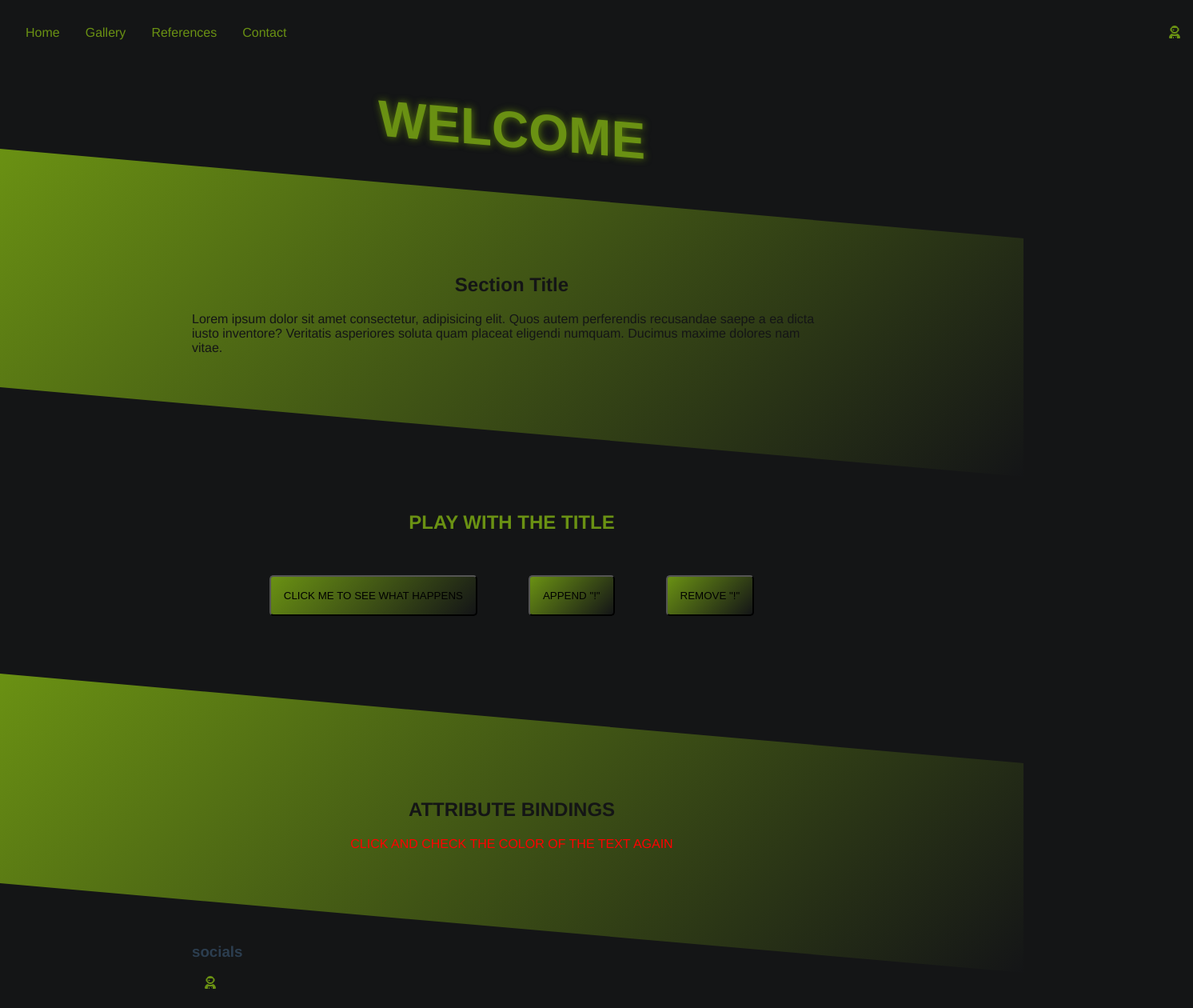
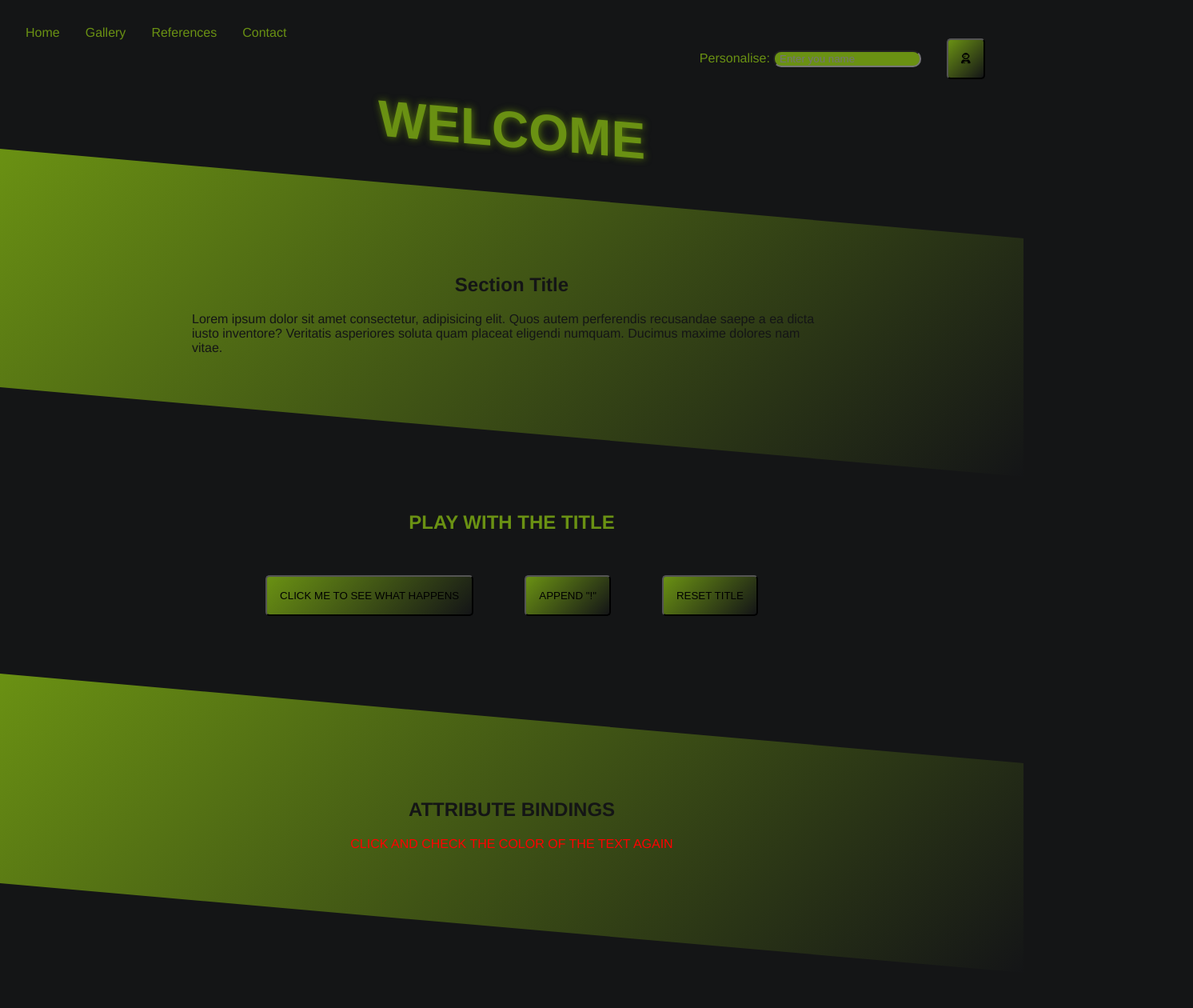
Before and after one commit to RoBo0611/BD-1, a Vue app: page / in a window 1280 px wide. Shown: the top 1260 px of the page at 80% size, 1492 px wide, since content can reach past the window. Built offline with nearby package versions, Linux system fonts and the light colour scheme.

Commit message:
added social icons and form to nav

```diff
--- a/src/components/home.vue
+++ b/src/components/home.vue
@@ -4,11 +4,16 @@
         <a href="#">gallery</a>
         <a href="#">references</a>
         <a href="#">contact</a>
-        <a class="nav-icon" href="#"><font-awesome-icon :icon="['fas', 'user-astronaut']" /></a>
+          <form class="push" ref="form" action="login">
+            <label for="login">personalise: </label>
+            <input v-model="text" class="person" name="login" id="login" placeholder=" Enter you name">
+          <button href="#"><font-awesome-icon :icon="['fas', 'user-astronaut']" /></button>
+          </form>
       </nav>
+
       <header class="head">
         <div>
-          <h1>{{ msg }}</h1>
+          <h1>{{ msg }} {{ text }}</h1>
         </div>
       </header>
 
@@ -20,18 +25,20 @@
 
       </div>
     </section>
+
     <section class="else">
       <div class="wrapper">
 
         <h2>play with the title</h2>
         <p class="buttons">
           <button @click="reverseMessage">click me to see what happens</button>
-          <button @click="msg += '!'">append "!"</button>
-          <button @click="remove()"> remove "!"</button>
+          <button @click="text += '!'">append "!"</button>
+          <button @click="resetForm()"> reset title</button>
         </p>
 
       </div>
     </section>
+
     <section class="some">
       <div class="wrapper">
 
@@ -39,10 +46,20 @@
         <p :class="{ red: isRed }" @click="toggleRed">click and check the color of the text again</p>
       </div>
     </section>
+
+    <section class="else">
+      <div class="buttons">
+
+        <h2>lets get some info</h2>
+        <p></p>
+      </div>
+    </section>
+
     <footer>
-      <div class="wrapper">
-        <h3 class="foothead" >socials</h3>
-        <a href="#"><font-awesome-icon :icon="['fas', 'user-astronaut']" /></a>
+      <div class="foot">
+        <a href="https://apple.com"><font-awesome-icon :icon="['fab', 'apple']" size="lg" /></a>
+        <a href="https://youtube.com"><font-awesome-icon :icon="['fab', 'youtube']" size="lg" /></a>
+        <a href="https://github.com"><font-awesome-icon :icon="['fab', 'github']" size="lg" /></a>
       </div>
     </footer>
 
@@ -56,7 +73,7 @@ export default {
     return {
       isRed: true,
       msg: "welcome",
-      appended: ['',],
+      text: '',
     }
   },
   methods: {
@@ -66,9 +83,12 @@ export default {
     toggleRed() {
       this.isRed = !this.isRed
     },
-    remove() {
-
-    }
+    resetForm() {
+      this.$refs.form.reset()
+    },
+    resetMsg() {
+      this.msg.reset()
+    },
   }
 }
 
@@ -84,17 +104,31 @@ body {
 }
 
 .navbar {
-
   display: flex;
   justify-content: left;
   text-transform: capitalize;
   padding: 1em;
   margin: 0;
+  color: #6A9113;
 }
 
-.nav-icon {
-  margin-left: 67rem;
+form {
+  height: 5px;
 }
+
+.push {
+
+ margin-left: auto;
+ height: 5px;
+}
+
+.person {
+  color: #141517;
+  background-color: #6A9113;
+  border-radius: 10px;
+}
+
+
 
 a {
   padding: 1em;
@@ -123,7 +157,6 @@ a:hover {
   max-width: 50rem;
   margin-inline: auto;
   padding-inline: 1rem;
-
 }
 
 section {
@@ -202,4 +235,16 @@ button:hover {
 .red {
   color: red;
 }
+
+.foot {
+  display: flex;
+  margin-right: auto;
+  padding: 1rem;
+
+}
+
+.foothead {
+  text-transform: uppercase;
+  color: #6A9113;
+}
 </style>
--- a/src/main.js
+++ b/src/main.js
@@ -4,9 +4,9 @@ import App from './App.vue'
 import { library } from '@fortawesome/fontawesome-svg-core'
 import { FontAwesomeIcon } from '@fortawesome/vue-fontawesome'
 import { faUserAstronaut } from '@fortawesome/free-solid-svg-icons'
-// import { fab } from '@fortawesome/free-regular-svg-icons'
+import { faYoutube, faApple, faGithub } from '@fortawesome/free-brands-svg-icons'
 
-library.add(faUserAstronaut)
+library.add(faUserAstronaut, faYoutube, faApple, faGithub)
 
 createApp(App)
 .component('font-awesome-icon', FontAwesomeIcon)
```
